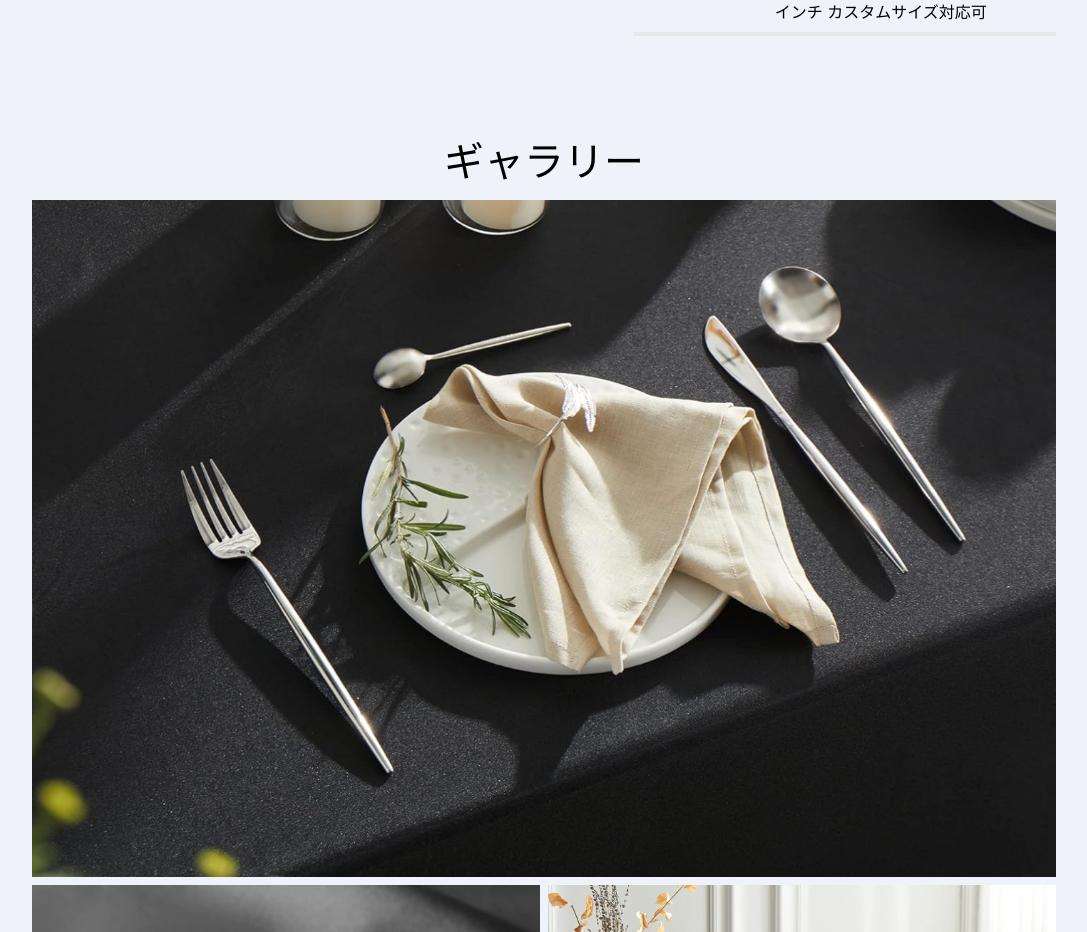
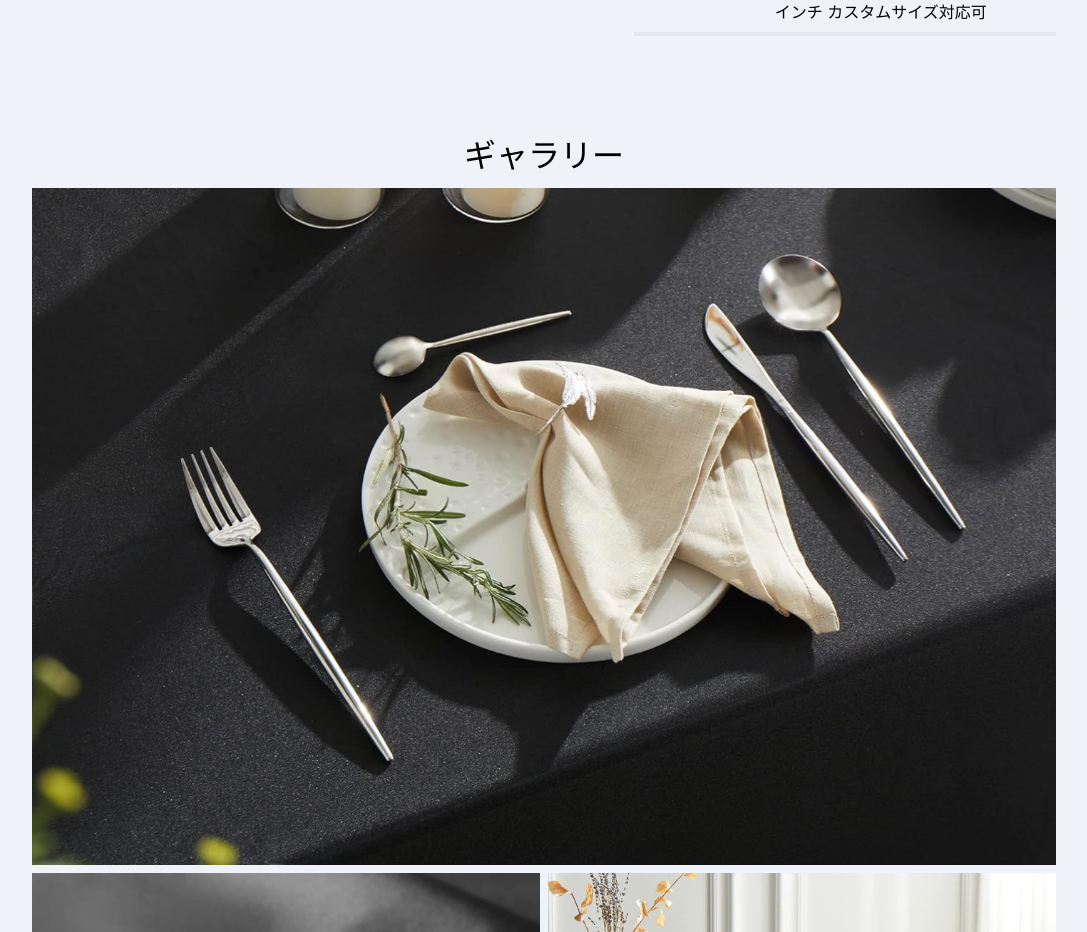
Before and after one commit to jasonxuDrop/venus-trading-website-2024, a React (Create React App) app: page /productDetail in a window 1280 px wide. Shown: the part 1060-1992 px from the top of the page, without its empty margins (96-1183 px from the left). Built offline with nearby package versions, Linux system fonts and the light colour scheme.

Commit message:
detail heading size

```diff
--- a/src/pages/ProductDetail.js
+++ b/src/pages/ProductDetail.js
@@ -113,7 +113,7 @@ const ProductDetail = () => {
 
         {/* Photo Gallery */}
         <div className="w-full mb-[128px] lg:mb-[192px]">
-          <h1 className="lg:text-center mb-2">ギャラリー</h1>
+          <h2 className="lg:text-center mb-2">ギャラリー</h2>
           <div className="grid grid-cols-1 lg:grid-cols-2 lg:gap-2">
             {images.map((image, index) => (
               <img
```
